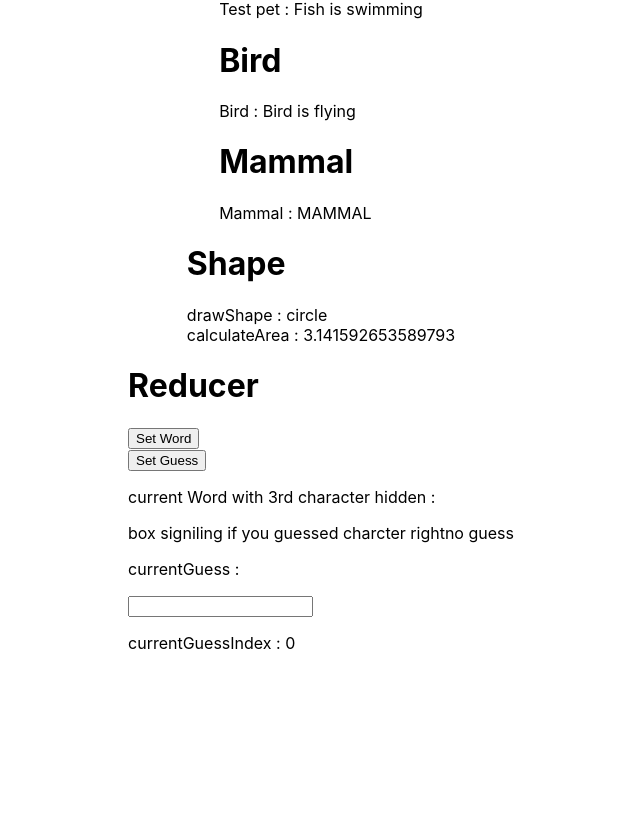
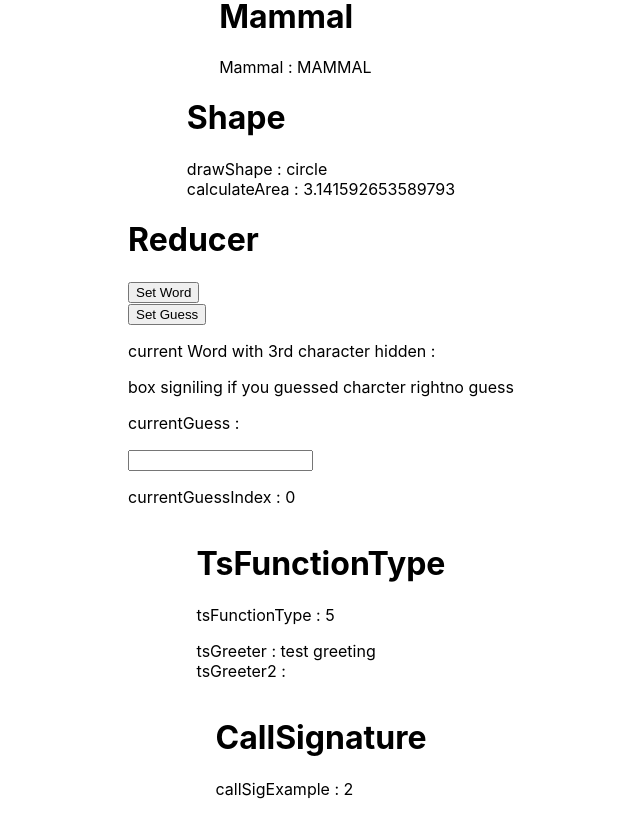
Before and after one commit to troias/TS-Muckarond, a React (Create React App) app: page /ts in a window 1280 px wide. Shown: the part 476-1291 px from the top of the page, without its empty margins (319-959 px from the left). Before the commit the page ends 1145 px from the top, so only its background shows below. Built offline with nearby package versions, Linux system fonts and the light colour scheme.

Commit message:
playing around with construct signatures and generic functions

```diff
--- a/src/components/tsPractice.tsx
+++ b/src/components/tsPractice.tsx
@@ -355,8 +355,48 @@ const reducer = (state: any, action: any) => {
 
 
 
+const tsFunctionType = (func: (a: number, b: string) => number) => {
+    return func(1, "test")
+}
+
+const tsGreeter = (func: (a: string) => string) => {
+    return func("test")
+}
+
+const tsGreeter2 = (func: (a: string) => void) => {
+    func("test")
+}
 
 
+type CallSignature = {
+    (a: number): number
+
+
+}
+
+
+const callSigExample = (func: CallSignature) => {
+    return func(1)
+}
+
+
+type Hello = {
+    new(a: string): HelloObj
+}
+
+const hello = (func: Hello) => {
+    return new func("hello")
+}
+
+
+class HelloObj {
+    constructor(public name: string) { }
+    sayHello() {
+        return `Hello ${this.name}`
+    }
+}
+
+console.log("hello", hello(HelloObj))
 
 
 
@@ -480,6 +520,37 @@ const TsPractice: React.FC = ({ }: Props) => {
 
 
             </div>
+            <div>
+                <h1>TsFunctionType</h1>
+                <p>
+                    tsFunctionType : {tsFunctionType((a: number, b: string) => a + b.length)}
+
+                </p>
+                <p> <>
+
+                    tsGreeter : {tsGreeter((a: string) => a + " " + "greeting")}
+                    <br />
+                    tsGreeter2 : {tsGreeter2((a: string) => a + " " + "greeting")}
+                </>
+                </p>
+
+            </div>
+            <div>
+                <h1>CallSignature</h1>
+                <p>
+                    callSigExample : {callSigExample((a: number) => a + 1)}
+                </p>
+                <p>
+                    <>
+
+                    </>
+
+
+
+
+
+                </p>
+            </div>
 
 
 
```
